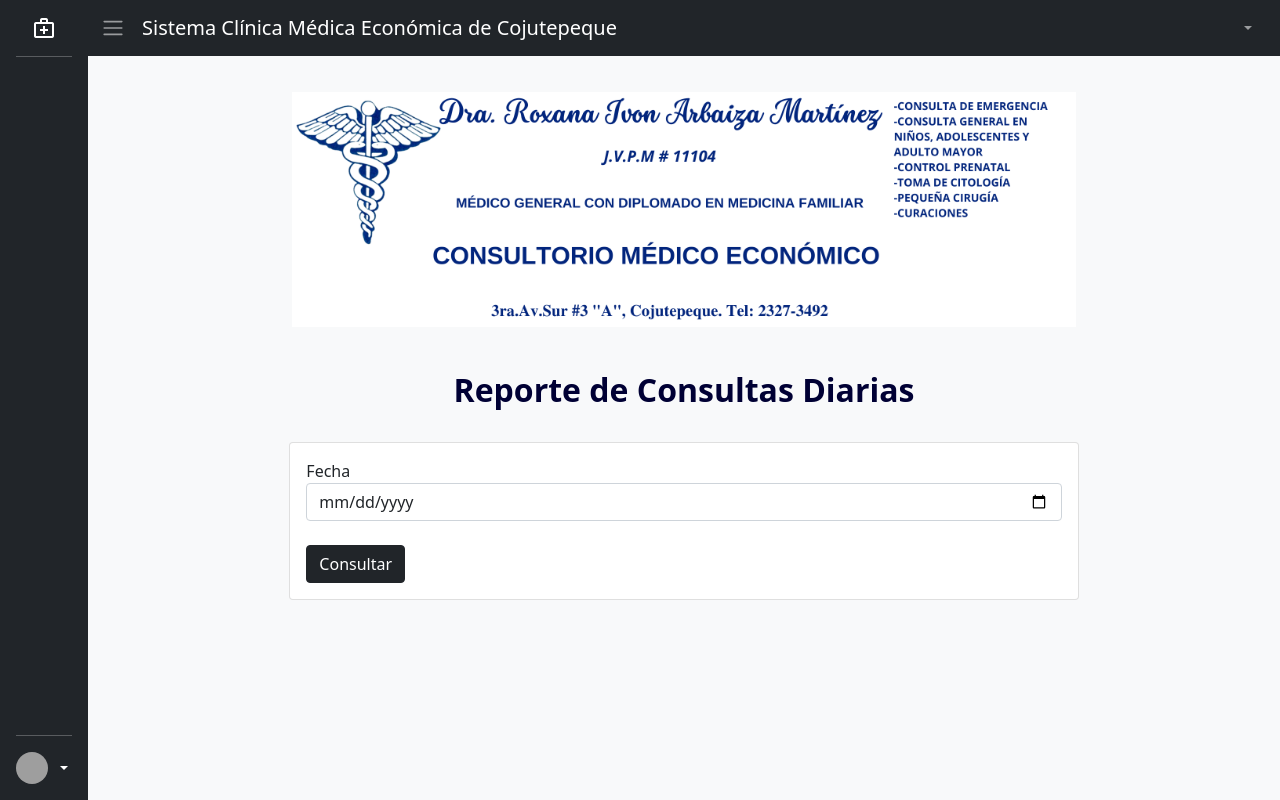
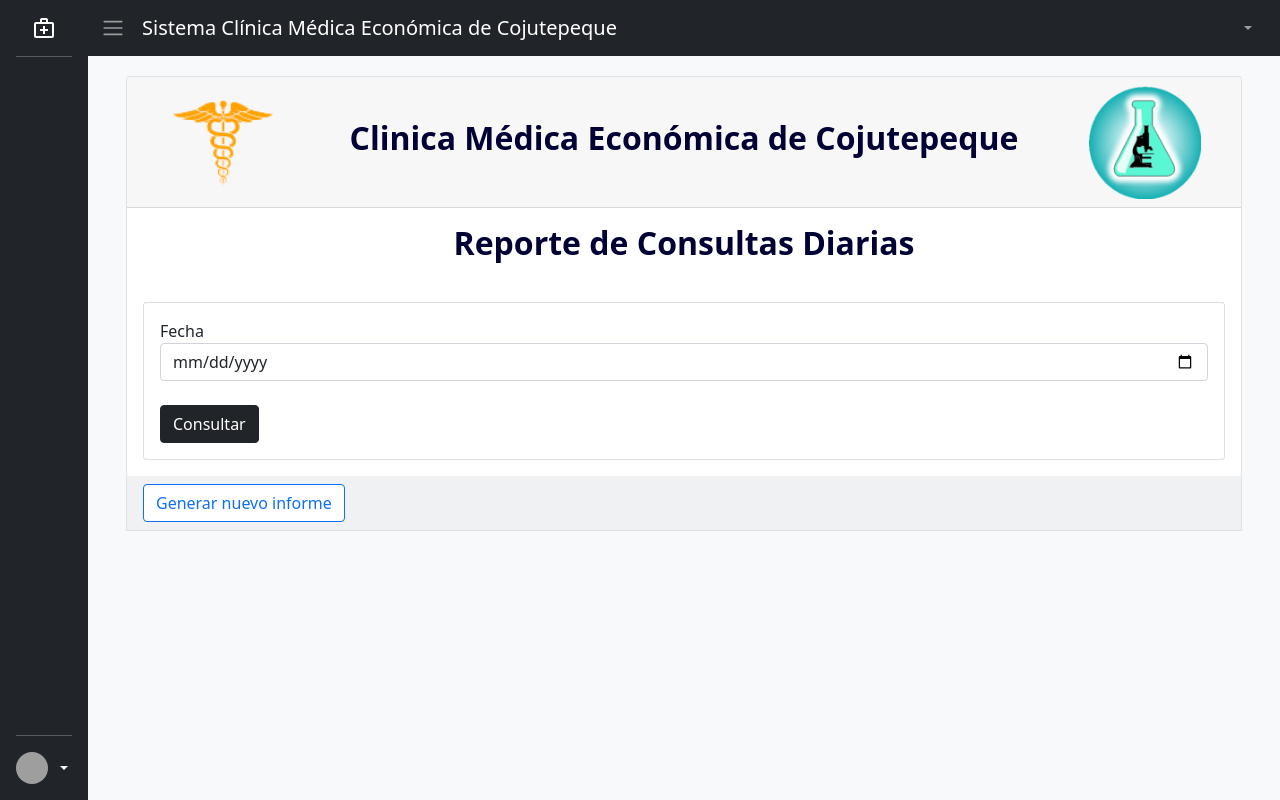
Before and after one commit to Ronaldo-Martinez/sgi-sistema-clinico, a Django app: page /control/reportes/RT01/ in a window 1280 px wide. Run offline with Django 4.2, Linux system fonts and the light colour scheme; grey boxes are pictures that could not be loaded.

Commit message:
Formulario de consultas diarias

```diff
--- a/modulo_gerencial/templates/RT01.html
+++ b/modulo_gerencial/templates/RT01.html
@@ -3,16 +3,29 @@
 {% block titulo %} Reporte Táctico 01 {% endblock %}
 {% block content %}
 
-  <div class="imagen" >
-    <img id="logo" src="../../static/img/encabezadoReceta.png">
+  <div class="container pt-1">
+    <!--Encabezado-->
+    <div class="card border border-bottom-0">
+      <div class="card-header">
+        <div class="row">
+          <div class="col-2 d-flex align-items-center justify-content-center">
+            <img id="logo" class="rounded mx-auto" src="../../static/img/logo_clinica.png">
           </div>
-  <div class="container pt-1">
-      <h2 class="fw-bold text-primary-dark text-center" style="padding-top: 20px;">Reporte de Consultas Diarias</h2>
+          <div class="col-8 d-flex align-items-center justify-content-center">
+            <h2 class="fw-bold text-primary-dark">Clinica Médica Económica de Cojutepeque</h2>
           </div>
-  <br>
-  <div class="row" id="formulario">
-    <div class="card col-md-8 offset-md-2 offset-md-2">
-      <div class="row">
+          <div class="col-2 d-flex align-items-center justify-content-center">
+            <img id="logo" class="rounded mx-auto" src="../../static/img/logo_lab.png">
+          </div>
+        </div>
+      </div>
+      <!--Titulo del reporte-->
+      <div class="card-body">
+        <h2 class="fw-bold text-primary-dark text-center">Reporte de Consultas Diarias</h2>
+      </div>
+      <!--Formulario del reporte-->
+      <div class="card-body" id="formulario">
+        <div class="card col-md-12 ">
           <div class="card-body" >
             <form>
               <div class="form-group">
@@ -33,12 +46,13 @@
           </div>
         </div>
       </div>
-  </div>
-  <div id="resultado" style="display: none;">
-    <h3 class="fw-bold text-primary-dark text-center" >Reporte de todos los médicos fecha</h2>
+      <!--Resultados del reporte-->
+      <div class="card-body" id="resultado" style="display: none;">
+        <div>
+          <h3 class="fw-bold text-primary-dark text-center" id="titulo-fecha">Reporte de todos los médicos fecha</h2>
           <h3 class="fw-bold text-primary-dark text-center" style="padding-top: 20px;">Generado por: usuario1 el fecha a las 19:30 </h3>
           <br>
-    <table class = "table table-striped">
+          <table class = "table table-striped text-center border" >
             <thead>
                 <tr>
                     <th>Médico</th>
@@ -47,7 +61,7 @@
                     <th>Ingresos Diarios</th>
                 </tr>
             </thead>
-    <tbody>
+            <tbody id="resultados-informe">
                 <tr>
                     <td></td>
                     <td></td>
@@ -55,8 +69,14 @@
                     <td></td>
                   </tr>
             </tbody>
+          </table>
+        </div>
+      </div>
 
-    </table>
+    </div>
+    <div class="card-header border  border-top-0">
+      <button type="button" id="btn-nuevo-form" class="btn btn-outline-primary" onclick="nuevoForm();">Generar nuevo informe</button>
+    </div>
 
   </div>
 
@@ -87,9 +107,77 @@ h2,h3{
     url="{% url 'vistaRT01' %}";
 
     function mostrarResultado() {
+      //Si existe una fecha
+      fecha=$('#fecha').val();
+      if(fecha !== ""){
+        document.getElementById('resultado').style.display = 'block';
         document.getElementById('formulario').style.display = 'none';
-      document.getElementById('resultado').style.display = 'block';
+        let fechaActual = new Date();
+        $('#titulo-fecha').html(`Reporte de todos los medicos generado el:
+          ${fechaActual.getDate()}/${fechaActual.getMonth()+1}/${fechaActual.getFullYear()}`)
+      }
+      $.ajax({
+        url: 'http://clinica.code-rm.tk/expediente/sgi/consultas',
+        type:"GET",
+        dataType: "json",
+        data: {
+            'fecha': $('#fecha').val(),
+          },
+          success: function(data){
+            imprimirResultados(data);
+          }
 
+      });
+
+    }
+    //Función para consultas los datos del reporte
+    function imprimirResultados(data){
+      //notificación
+      toastr[data.type](data.title);
+      //variables
+      let contador = {};
+      let ingresos = {};
+      let totalPacientes=0;
+      let totalIngresos=0;
+      //Contando los datos
+      data.data.forEach(item=>{
+        let id = item.consulta.doctor;
+        if (contador[id]) {
+          contador[id]++;
+          ingresos[id]=ingresos[id]+parseFloat(item.consumo_medico);
+        } else {
+          contador[id] = 1;
+          ingresos[id]=parseFloat(item.consumo_medico);
+        }
+      })
+      //Imprimiendo las filas
+      $('#resultados-informe').html("")
+      for (var id in contador) {
+        $('#resultados-informe').append(`
+          <tr>
+            <td>${id}</td>
+            <td>${contador[id]}</td>
+            <td>${contador[id]}</td>
+            <td>$ ${ingresos[id]}</td>
+          </tr>
+        `);
+        totalPacientes=totalPacientes+contador[id];
+        totalIngresos=totalIngresos+ingresos[id];
+      }
+      $('#resultados-informe').append(`
+          <tr>
+            <th>Total</th>
+            <th>${totalPacientes}</th>
+            <th>${totalPacientes}</th>
+            <th>$ ${totalIngresos}</th>
+          </tr>
+        `);
+    }
+
+    function nuevoForm(){
+      document.getElementById('resultado').style.display = 'none';
+      document.getElementById('formulario').style.display = 'block';
+      $('#fecha').val('');
     }
 
   </script>
```
Lines whose indentation alone changed are shown as unchanged.
